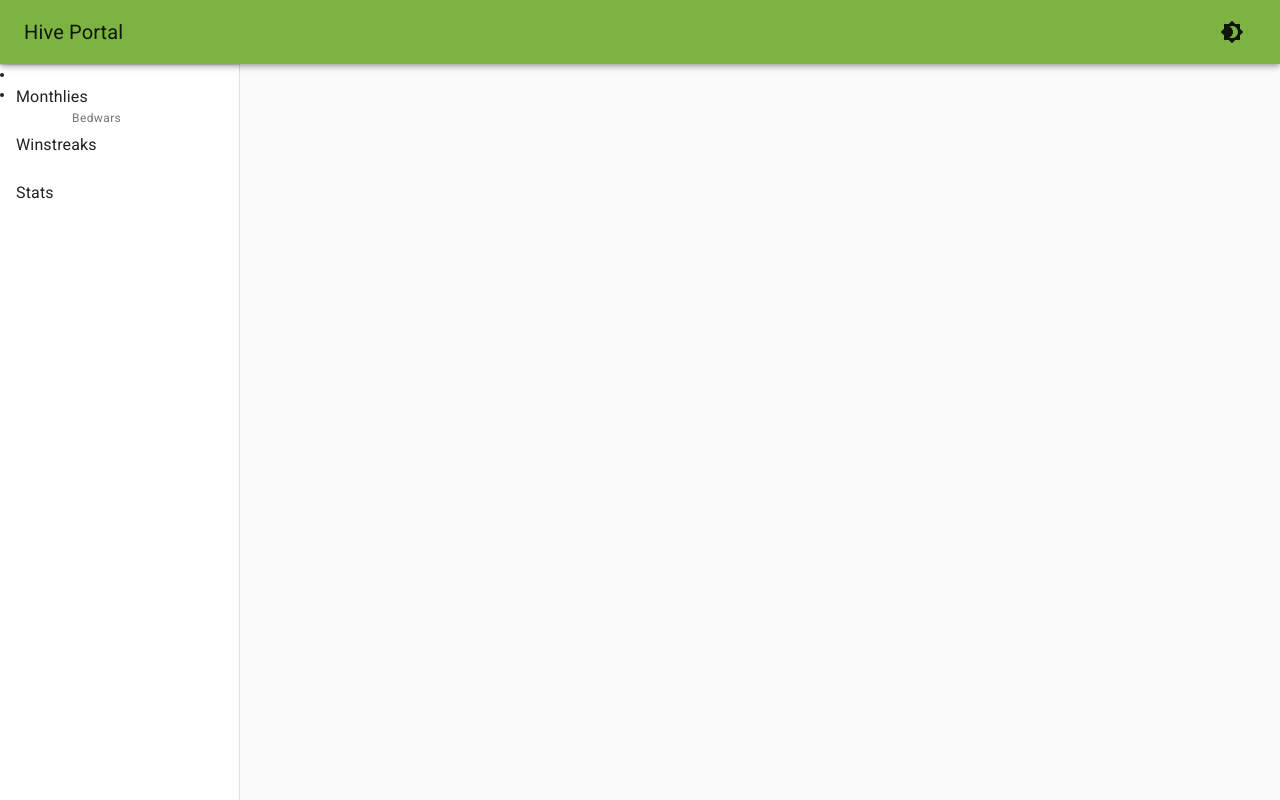
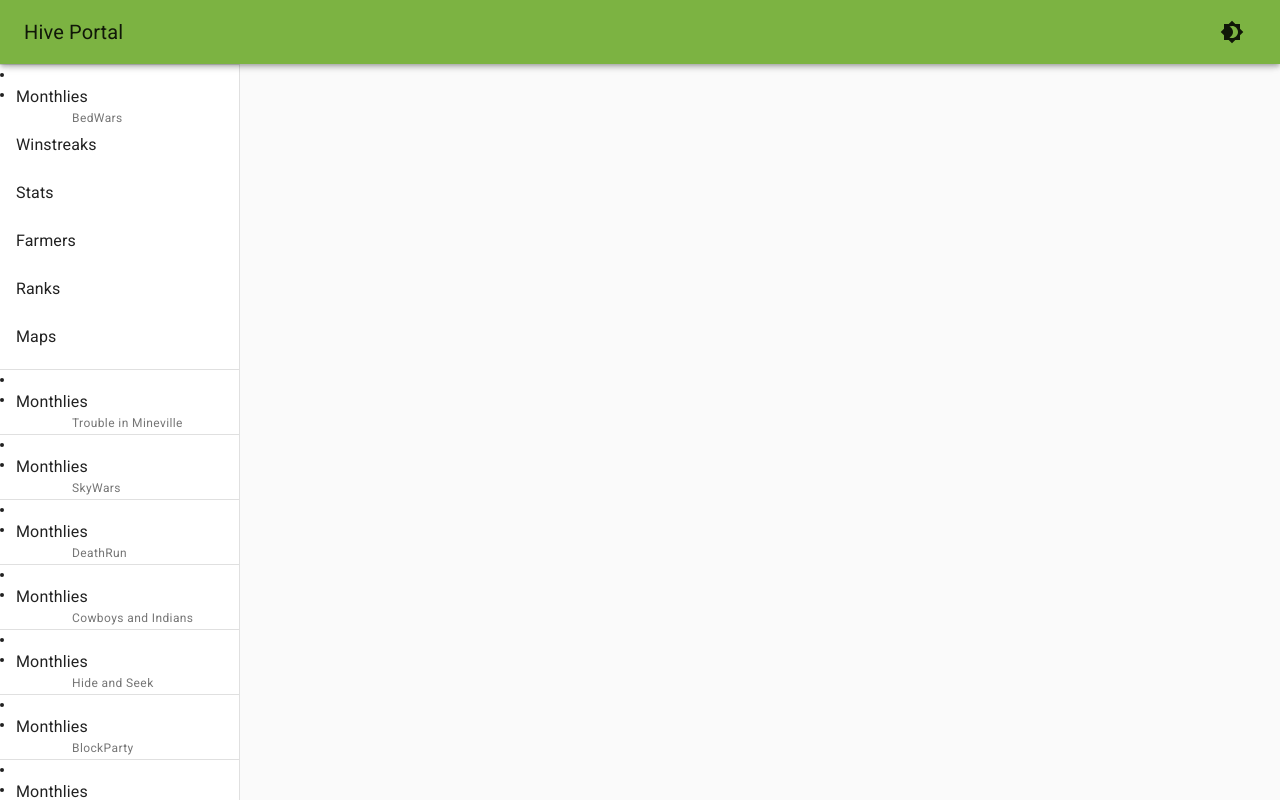
Before and after one commit to roccodev/hive-portal, a React (Create React App) app: page /hive-portal/ in a window 1280 px wide. Built offline with nearby package versions, Linux system fonts and the light colour scheme.

Commit message:
Fill sidebar

```diff
--- a/src/Modes.js
+++ b/src/Modes.js
@@ -14,7 +14,7 @@
 // along with this program.  If not, see <http://www.gnu.org/licenses/>.
 
 const modes = {
-    "Bedwars": [
+    "BedWars": [
         {
             name: "Monthlies",
             url: "/bedwars/monthlies"
@@ -26,6 +26,66 @@
         {
             name: "Stats",
             url: "/bedwars/stats"
+        },
+        {
+            name: "Farmers",
+            url: "/bedwars/farmers"
+        },
+        {
+            name: "Ranks",
+            url: "/bedwars/ranks"
+        },
+        {
+            name: "Maps",
+            url: "/bedwars/maps"
+        }
+    ],
+    "Trouble in Mineville": [
+        {
+            name: "Monthlies",
+            url: "/timv/monthlies"
+        }
+    ],
+    "SkyWars": [
+        {
+            name: "Monthlies",
+            url: "/skywars/monthlies"
+        }
+    ],
+    "DeathRun": [
+        {
+            name: "Monthlies",
+            url: "/deathrun/monthlies"
+        }
+    ],
+    "Cowboys and Indians": [
+        {
+            name: "Monthlies",
+            url: "/cai/monthlies"
+        }
+    ],
+    "Hide and Seek": [
+        {
+            name: "Monthlies",
+            url: "/hide/monthlies"
+        }
+    ],
+    "BlockParty": [
+        {
+            name: "Monthlies",
+            url: "/bp/monthlies"
+        }
+    ],
+    "SkyGiants": [
+        {
+            name: "Monthlies",
+            url: "/gnt/monthlies"
+        }
+    ],
+    "SkyGiants: Mini": [
+        {
+            name: "Monthlies",
+            url: "/gntm/monthlies"
         }
     ]
 }
--- a/src/components/row/GameTable.js
+++ b/src/components/row/GameTable.js
@@ -115,7 +115,9 @@
                             pageSizeOptions: [10, 20, 50],
                             rowStyle: rowData => ({
                                 backgroundColor: (rowData.tableData.id % 2) ? theme.palette.background.paper : theme.palette.background.default
-                            })
+                            }),
+                            exportButton: true,
+                            draggable: false
                         }}
                         data={(query) => this.parser(query, this.json)}
                     >
```
